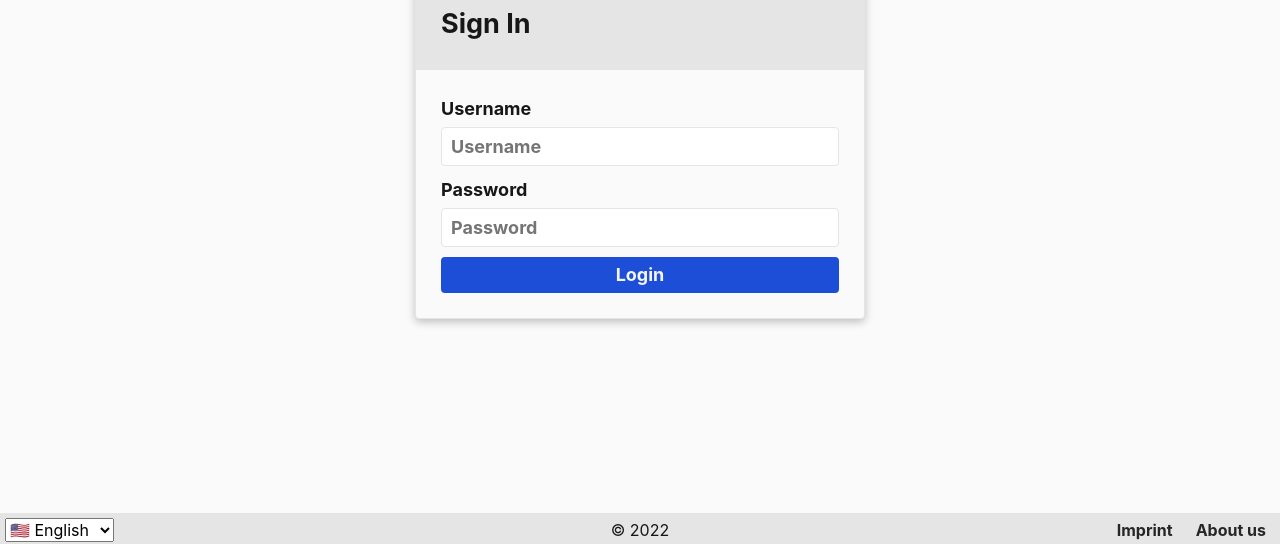
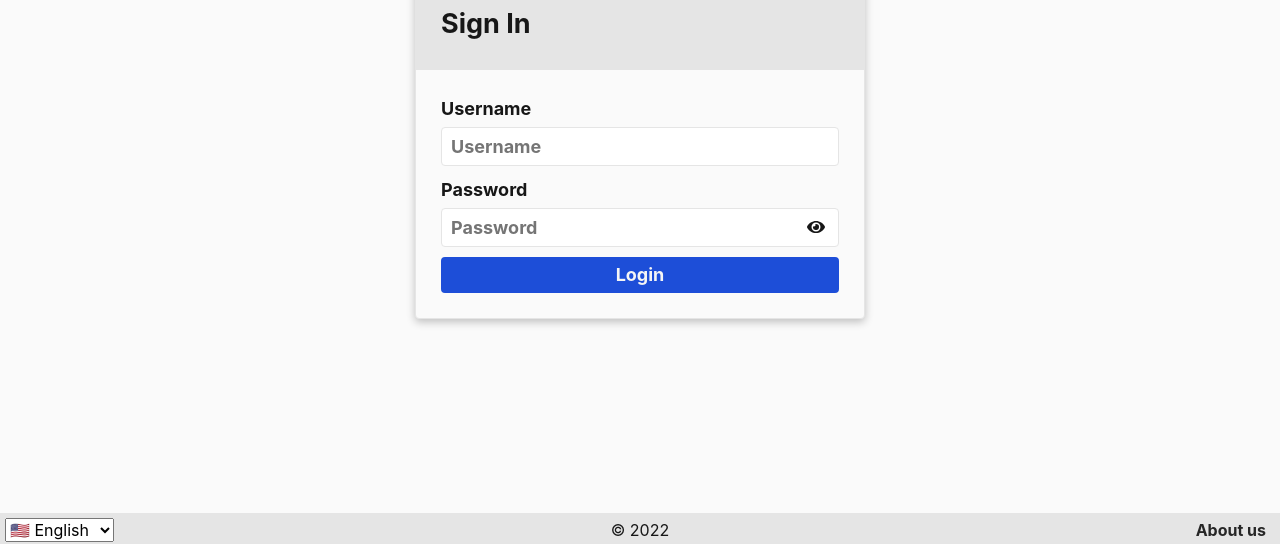
Before and after one commit to Nicyne/writeUp, a React (Create React App) app in the folder client/: page /login in a window 1280 px wide. Shown: the part 253-797 px from the top of the page. Built offline with nearby package versions, Linux system fonts and the light colour scheme; no server answers.

Commit message:
feat: added show password button and displaying errors on login

```diff
--- a/client/package.json
+++ b/client/package.json
@@ -42,6 +42,7 @@
     "react-dom": "^18.2.0",
     "react-helmet-async": "^1.3.0",
     "react-i18next": "^11.18.4",
+    "react-icons": "^4.4.0",
     "react-markdown": "^8.0.3",
     "react-router-dom": "^6.3.0",
     "react-syntax-highlighter": "^15.5.0",
--- a/client/src/components/pageFooter.tsx
+++ b/client/src/components/pageFooter.tsx
@@ -33,9 +33,6 @@ export function PageFooter() {
         </ul>
         <ul className={styles['list']}>
           <li>
-            <Link to="/imprint">{t('nav.imprint')}</Link>
-          </li>
-          <li>
             <Link to="/about">{t('nav.about')}</Link>
           </li>
         </ul>
--- a/client/src/locales/de/common.json
+++ b/client/src/locales/de/common.json
@@ -1,4 +1,7 @@
 {
+  "common": {
+    "success": "Erfolg"
+  },
   "nav": {
     "imprint": "Impressum",
     "about": "Über uns"
@@ -25,6 +28,8 @@
     "username": "Nutzername",
     "password": "Passwort",
     "confirmPassword": "Passwort bestätigen",
+    "showHidePassword": "Passwort anzeigen/verstecken",
+    "signupSuccess": "Registrierung erfolgreich, bitte melde dich jetzt an.",
     "login": {
       "name": "Anmelden",
       "action": "Anmelden",
--- a/client/src/locales/en/common.json
+++ b/client/src/locales/en/common.json
@@ -1,4 +1,7 @@
 {
+  "common": {
+    "success": "Success"
+  },
   "nav": {
     "imprint": "Imprint",
     "about": "About us"
@@ -25,6 +28,8 @@
     "username": "Username",
     "password": "Password",
     "confirmPassword": "Confirm Password",
+    "showHidePassword": "Show/hide password",
+    "signupSuccess": "Signup successful, please login.",
     "login": {
       "name": "Sign In",
       "action": "Login",
--- a/client/src/pages/login.tsx
+++ b/client/src/pages/login.tsx
@@ -1,13 +1,17 @@
 import { FormEvent, useState } from 'react';
 import { useTranslation } from 'react-i18next';
-import { useNavigate } from 'react-router-dom';
+import { useNavigate, useSearchParams } from 'react-router-dom';
 import { useAuth } from 'hooks';
+import { FaEye, FaEyeSlash } from 'react-icons/fa';
 
 export function Login() {
   const { login } = useAuth();
   const [t] = useTranslation();
   const [username, setUsername] = useState('');
   const [password, setPassword] = useState('');
+  const [error, setError] = useState('');
+  const [showPassword, setShowPassword] = useState(false);
+  const [searchParams] = useSearchParams();
   const navigate = useNavigate();
 
   const submit = async (e: FormEvent) => {
@@ -16,6 +20,7 @@ export function Login() {
     const result = await login(username, password);
     if (!result.success) {
       console.log(result);
+      setError(result.message);
       return;
     }
 
@@ -30,6 +35,15 @@ export function Login() {
             <h1>{t('auth.login.name')}</h1>
           </header>
           <form onSubmit={submit}>
+            {searchParams.get('success') && (
+              <span className="banner success">
+                <header>
+                  <h3>{t('common.success') + '!'}</h3>
+                </header>
+                <p>{t('auth.signupSuccess')}</p>
+              </span>
+            )}
+
             <label htmlFor="username">
               {t('auth.username')}
               <input
@@ -44,15 +58,27 @@ export function Login() {
 
             <label htmlFor="password">
               {t('auth.password')}
+              <div className="input">
                 <input
-                type="password"
+                  type={showPassword ? 'text' : 'password'}
                   name={t('auth.password')}
                   id="password"
                   placeholder={t('auth.password')}
                   value={password}
                   onChange={(e) => setPassword(e.target.value)}
                 />
+                <button
+                  title={t('auth.showHidePassword')}
+                  name={t('auth.showHidePassword')}
+                  className="showPasswordButton"
+                  onClick={() => setShowPassword(!showPassword)}
+                >
+                  {showPassword ? <FaEyeSlash /> : <FaEye />}
+                </button>
+              </div>
             </label>
+
+            <span className="danger">{error}</span>
 
             <button type="submit" className="w-full">
               {t('auth.login.action')}
--- a/client/src/pages/signup.tsx
+++ b/client/src/pages/signup.tsx
@@ -3,12 +3,14 @@ import { useNavigate } from 'react-router-dom';
 import { useAuth } from 'hooks';
 import { useTranslation } from 'react-i18next';
 import { emptyInputValue, IInputValue } from 'types';
+import { FaEye, FaEyeSlash } from 'react-icons/fa';
 
 export function SignUp() {
   const { signUp } = useAuth();
   const [username, setUsername] = useState(emptyInputValue());
   const [password, setPassword] = useState(emptyInputValue());
   const [confirmPassword, setConfirmPassword] = useState(emptyInputValue());
+  const [showPassword, setShowPassword] = useState(false);
   const [t] = useTranslation();
   const navigate = useNavigate();
 
@@ -30,7 +32,7 @@ export function SignUp() {
       return;
     }
 
-    navigate('/login');
+    navigate('/login?success=true');
   };
 
   const onChange = (
@@ -67,7 +69,6 @@ export function SignUp() {
                 id="username"
                 placeholder={t('auth.username')}
                 spellCheck="false"
-                pattern=".{3,}"
                 aria-invalid={username.invalid}
                 value={username.value}
                 onChange={(e) =>
@@ -79,37 +80,47 @@ export function SignUp() {
 
             <label htmlFor="password">
               {t('auth.password')}
+              <div className="input">
                 <input
-                type="password"
+                  type={showPassword ? 'text' : 'password'}
                   name={t('auth.password')}
                   id="password"
                   placeholder={t('auth.password')}
                   spellCheck="false"
-                pattern=".{8,}"
                   aria-invalid={password.invalid}
                   value={password.value}
                   onChange={(e) =>
                     onChange(setPassword, 'Password', 8, e.target.value)
                   }
                 />
+                <button
+                  title={t('auth.showHidePassword')}
+                  name={t('auth.showHidePassword')}
+                  className="showPasswordButton"
+                  onClick={() => setShowPassword(!showPassword)}
+                >
+                  {showPassword ? <FaEyeSlash /> : <FaEye />}
+                </button>
+              </div>
               <span className="danger">{password.error}</span>
             </label>
 
             <label htmlFor="confirm_password">
               {t('auth.confirmPassword')}
+              <div className="input">
                 <input
-                type="password"
+                  type={showPassword ? 'text' : 'password'}
                   name={t('auth.confirmPassword')}
                   id="confirm_password"
                   placeholder={t('auth.confirmPassword')}
                   spellCheck="false"
-                pattern=".{8,}"
                   aria-invalid={confirmPassword.invalid}
                   value={confirmPassword.value}
                   onChange={(e) =>
                     onChange(setConfirmPassword, 'Password', 8, e.target.value)
                   }
                 />
+              </div>
               <span className="danger">{confirmPassword.error}</span>
             </label>
 
--- a/client/src/styles/_reset.scss
+++ b/client/src/styles/_reset.scss
@@ -155,7 +155,7 @@ form {
   border-radius: var(--card-border-radius);
   box-shadow: rgba(0, 0, 0, 0.24) 0px 3px 8px;
 
-  header {
+  > header {
     background-color: var(--bg-secondary);
     padding: 25px;
   }
@@ -274,3 +274,42 @@ dialog span.flex-end {
   align-items: center;
   gap: 10px;
 }
+
+.banner {
+  background-color: var(--bg-tertiary);
+  box-shadow: rgba(0, 0, 0, 0.24) 0px 3px 8px;
+  border-radius: var(--generic-border-radius);
+  margin-bottom: 10px;
+  overflow: hidden;
+
+  header {
+    background-color: #22c55e;
+    padding: 5px 15px;
+
+    h3 {
+      font-weight: bold;
+    }
+  }
+
+  p {
+    padding: 5px 15px;
+  }
+}
+
+.input {
+  width: 100%;
+  position: relative;
+
+  input {
+    width: 100%;
+  }
+}
+
+.showPasswordButton {
+  position: absolute;
+  right: 5px;
+  top: 15%;
+  color: var(--fg-primary);
+  background-color: transparent;
+  border: none;
+}
```
Also changed, not shown: 1 other file (tests, documents, lock files or other folders). Lines whose indentation alone changed are shown as unchanged.
